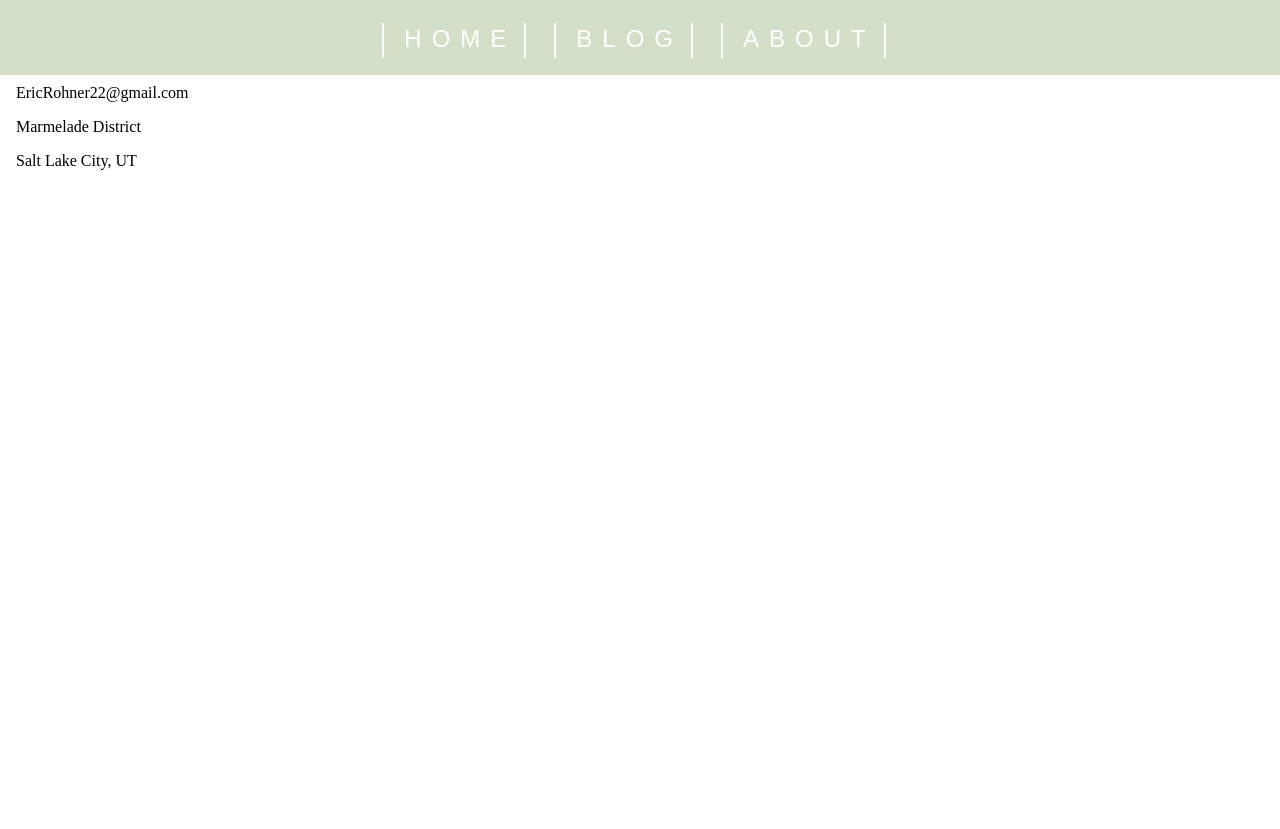
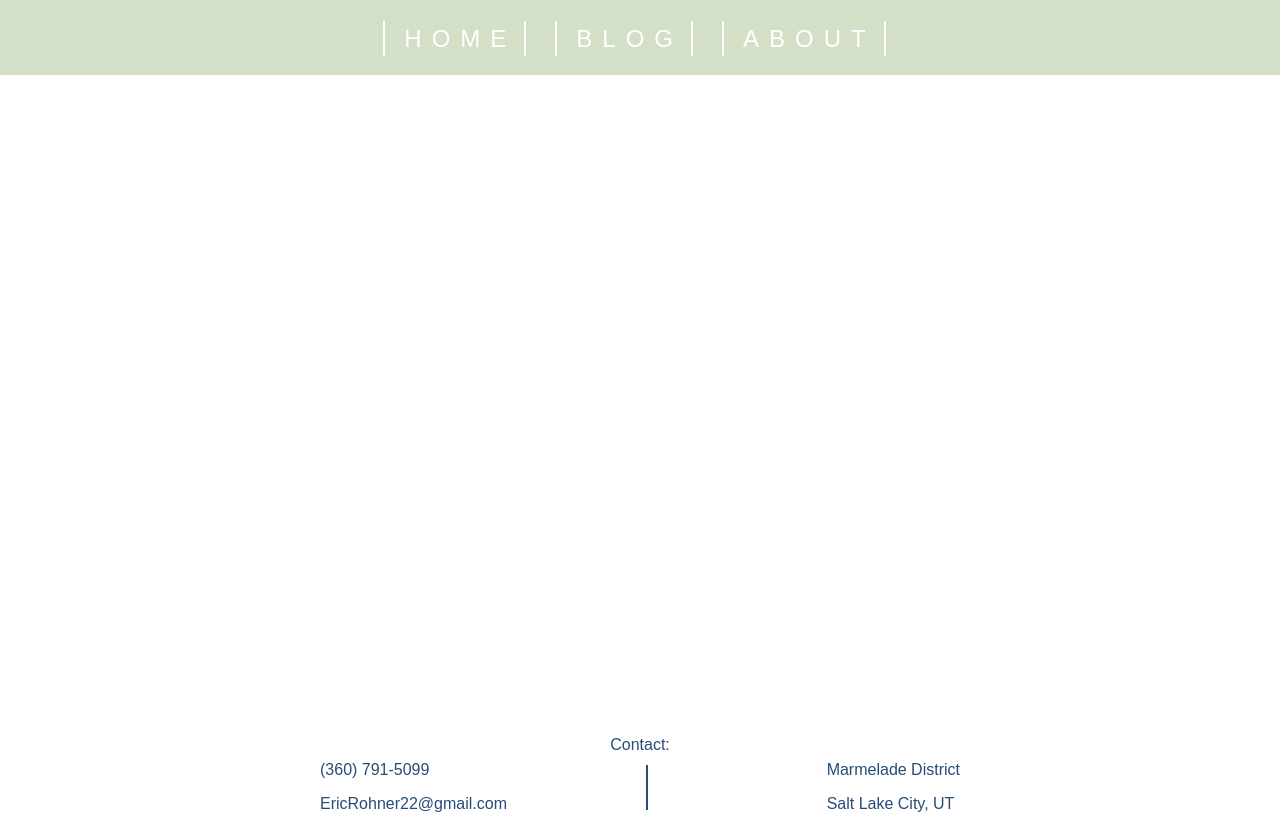
Before and after one commit to EricRohner/scala-port, a React (Create React App) app: page / in a window 1280 px wide. Before the commit the page ends 800 px from the top, so only its background shows below. Built offline with nearby package versions, Linux system fonts and the light colour scheme.

Commit message:
better footer

```diff
--- a/src/components/About.js
+++ b/src/components/About.js
@@ -1,4 +1,4 @@
-import React, { Fragment, Component } from 'react'
+import React, { Component } from 'react'
 
 export default class About extends Component {
   render() {
--- a/src/components/Blog.js
+++ b/src/components/Blog.js
@@ -1,11 +1,22 @@
-import React, { Fragment, Component } from 'react'
+import React, { Component } from 'react'
+import './BlogMobile.css'
+import './BlogDesk.css'
+
 
 export default class Blog extends Component {
   render() {
-    return (
-      <body className="blog">
-        <p>Blog</p>
-      </body>
-    )
+    if (window.matchMedia('(min-width: 600px)').matches) {
+      return (
+        <body className="blogBody">
+          <p>Blog Desk</p>
+        </body>
+      )
+    } else {
+      return (
+        <body className="blogBody">
+          <p>Blog mobile</p>
+        </body>
+      )
+    }
   }
 }
--- /dev/null
+++ b/src/components/BlogDesk.css
@@ -0,0 +1,19 @@
+@media only screen and (min-width: 600px) {
+
+  .blogBody{
+    padding: 0;
+    margin:0;
+    top:75px;
+    left:0px;
+    position: absolute;
+    background: #D4DFC7;
+    height:100vh;
+    width: 102vw;
+  }
+  .blogbody p{
+    color: black;
+    -webkit-transform: translate(0vw 50vh);
+  }
+
+
+}
--- /dev/null
+++ b/src/components/BlogMobile.css
@@ -0,0 +1,3 @@
+.blogBody{
+  margin-top: 50px;
+}
--- a/src/components/Home.js
+++ b/src/components/Home.js
@@ -1,20 +1,23 @@
-import React, { Fragment, Component } from 'react'
+import React, { Component } from 'react'
+import './HomeMobile.css'
+import './HomeDesk.css'
 
 export default class Home extends Component {
   render() {
     return (
       <body className="home">
+
         <div className="left"></div>
         <div className="right"></div>
         <div className="top"></div>
         <div className="bottom"></div>
 
-        <footer>
-          <p className="contact">Contact:</p>
+        <footer className="homeFooter">
+          <p>Contact:</p>
           <div className='footerContainer'>
             <div>
               <p>(360) 791-5099</p>
-              <p>EricRohner22@gmail.com</p>
+              <p className="divider">EricRohner22@gmail.com</p>
             </div>
             <div>
               <p>Marmelade District</p>
--- /dev/null
+++ b/src/components/HomeDesk.css
@@ -0,0 +1,33 @@
+@media only screen and (min-width: 600px) {
+
+  .homeFooter {
+    display: flex;
+    flex-direction: column;
+    align-items: center;
+    -webkit-transform: translate(0vw, 89vh);
+  }
+
+  .homeFooter p{
+    color: #274C77;
+    font-family: sans-serif;
+  }
+
+  .footerContainer{
+    margin-top: -25px;
+    justify-content: space-between;
+    display: flex;
+    width: 50vw;
+  }
+
+  .divider::after{
+    position: absolute;
+    align-items: center;
+    top: 45px;
+    right: 48.1vw;
+    content: "";
+    height: 45px;
+    width: 2px;
+    background: #274C77;
+  }
+
+}
--- /dev/null
+++ b/src/components/HomeMobile.css
@@ -0,0 +1,27 @@
+.homeFooter {
+  display: flex;
+  flex-direction: column;
+  align-items: center;
+  -webkit-transform: translate(0vw, 89vh);
+}
+
+.homeFooter p{
+  color: #274C77;
+  font-family: sans-serif;
+}
+
+.contact::before{
+  position: relative;
+  top: 100px;
+  left: -50px;
+  content: "";
+  height: 45px;
+  width: 2px;
+  background: #274C77;
+}
+
+.footerContainer{
+  justify-content: space-between;
+  display: flex;
+  width: 80vw;
+}
--- a/src/components/NavDesk.css
+++ b/src/components/NavDesk.css
@@ -38,14 +38,24 @@
   }
 
   .navHeader a::before{
-    left: -12px;
-    top: -2px;
+    left: -11px;
+    top: -4px;
 
   }
 
   .navHeader a::after{
     right: 0;
-    top: -2px;
+    top: -4px;
+  }
+
+  .navHeader a:hover::before,
+  .navHeader a:hover::after{
+    content: "";
+    position: absolute;
+    width: calc(100% + 11px);
+    opacity: 0.1;
+    pointer-events: none;
+    background-color: #6096BA;
   }
 
 }
--- a/src/components/NavMobile.css
+++ b/src/components/NavMobile.css
@@ -36,7 +36,7 @@
 }
 
 .navHeader a::before{
-  left: -2px;
+  left: -3px;
   top: -2px;
 
 }
@@ -45,3 +45,15 @@
   right: 0;
   top: -2px;
 }
+
+.navHeader a:hover::before,
+.navHeader a:hover::after,
+.navHeader a:active::before,
+.navHeader a:active::after{
+  content: "";
+  position: absolute;
+  width: calc(100% + 3px);
+  opacity: 0.1;
+  pointer-events: none;
+  background-color: #6096BA;
+}
--- a/src/components/Navigation.js
+++ b/src/components/Navigation.js
@@ -1,4 +1,4 @@
-import React, {Fragment, Component} from 'react';
+import React, { Component} from 'react';
 import * as routes from '../constants/routes'
 import './NavMobile.css'
 import './NavDesk.css'
```
Also changed, not shown: src/constants/Colors.css (added, +7 -0 lines).
